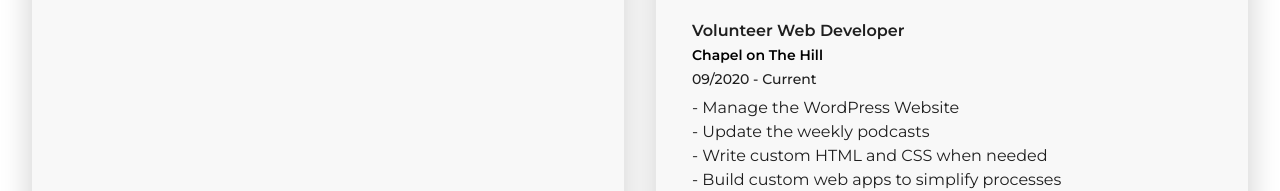
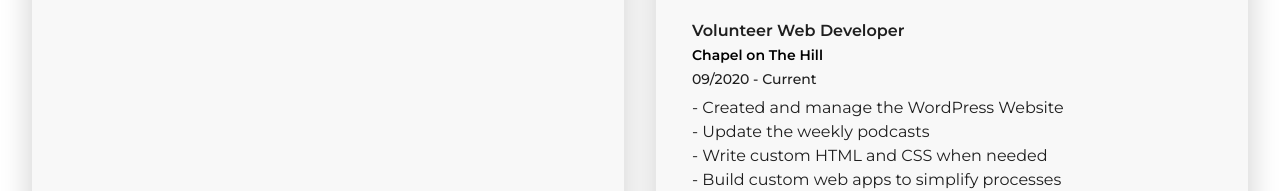
Before and after one commit to banksjazz87/portfolio-page, a website: page index.html in a window 1280 px wide. Shown: the part 1843-2034 px from the top of the page. Drawn offline with nearby package versions, Linux system fonts and the light colour scheme.

Commit message:
text-update: updated the wordking for the chapel info

```diff
--- a/index.html
+++ b/index.html
@@ -146,7 +146,7 @@
                             <p class="sub-heading"><a href="https://chapelonthehillag.com/" target="_blank">Chapel on The Hill</a></p>
                             <p class="small-sub-heading">09/2020 - Current</p>
                             <ul>
-                                <li>Manage the WordPress Website</li>
+                                <li>Created and manage the WordPress Website</li>
                                 <li>Update the weekly podcasts</li>
                                 <li>Write custom HTML and CSS when needed</li>
                                 <li>Build custom web apps to simplify processes</li>
```
